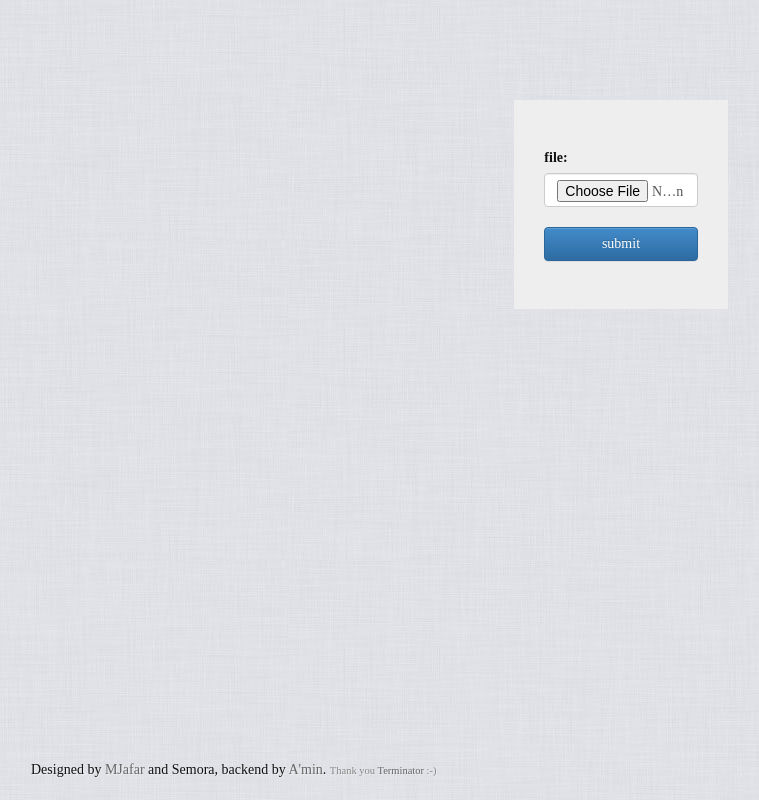
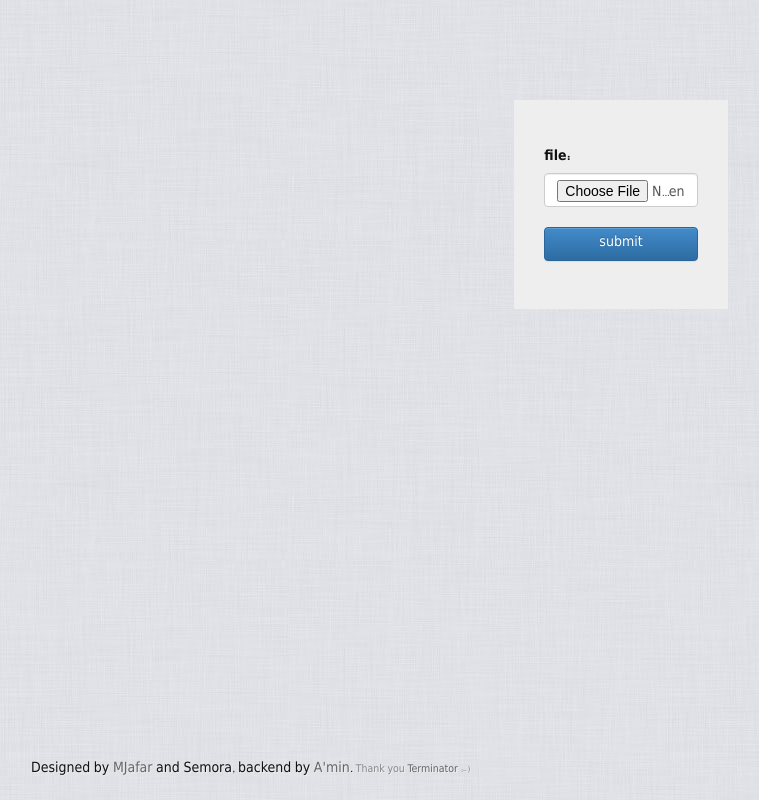
Before and after one commit to SutCEGoS/website, a Django app: a page that uses templates/base.html in a window 1280 px wide. Shown: the whole page, without its empty margins (19-778 px from the left). Run offline with Django 3.2, Linux system fonts and the light colour scheme; the visitor is signed in with stand-in values (Sample User, id 1); parts of the project's set-up code (start-up, migrations or seed data) failed here and were passed over; some libraries are stand-ins or nearby versions; some web fonts are replaced.

Commit message:
Dobare font dorost kardam cd ..

```diff
--- a/static/css/style.css
+++ b/static/css/style.css
@@ -1,3 +1,12 @@
+/* latin */
+@font-face {
+  font-family: 'Raleway';
+    font-style: normal;
+      font-weight: 400;
+        src: local('Raleway'), url(http://fonts.gstatic.com/s/raleway/v9/WXRs6bFZChfzCx3pXob5o_Y6323mHUZFJMgTvxaG2iE.woff2) format('woff2');
+	  unicode-range: U+0000-00FF, U+0131, U+0152-0153, U+02C6, U+02DA, U+02DC, U+2000-206F, U+2074, U+20AC, U+2212, U+2215, U+E0FF, U+EFFD, U+F000;
+	  }
+
 footer,a {
     -webkit-transition: all .3s ease-out;
     -moz-transition: all .3s ease-out;
@@ -9,7 +18,7 @@ footer,a {
 body {
     background: url('../image/bg.jpg') center center fixed;
     color: #111;
-    font-family: 'B roya';
+    font-family: 'B roya', Raleway, Tahoma;
 }
 
 a, a:hover, a:active, a:link {
--- a/templates/base.html
+++ b/templates/base.html
@@ -24,6 +24,7 @@
     <!--link rel="stylesheet" href="{% static 'css/bootstrap.rtl.min.css' %}" /-->
     <link rel="stylesheet" href="{% static 'css/bootstrap-theme.min.css' %}"/>
     <link rel="stylesheet" href="{% static 'css/style.css' %}"/>
+    <link rel="stylesheet" href="{% static 'css/royafont.css' %}" />
     {% block extra_styles %}{% endblock %}
 </head>
 <body>
```
